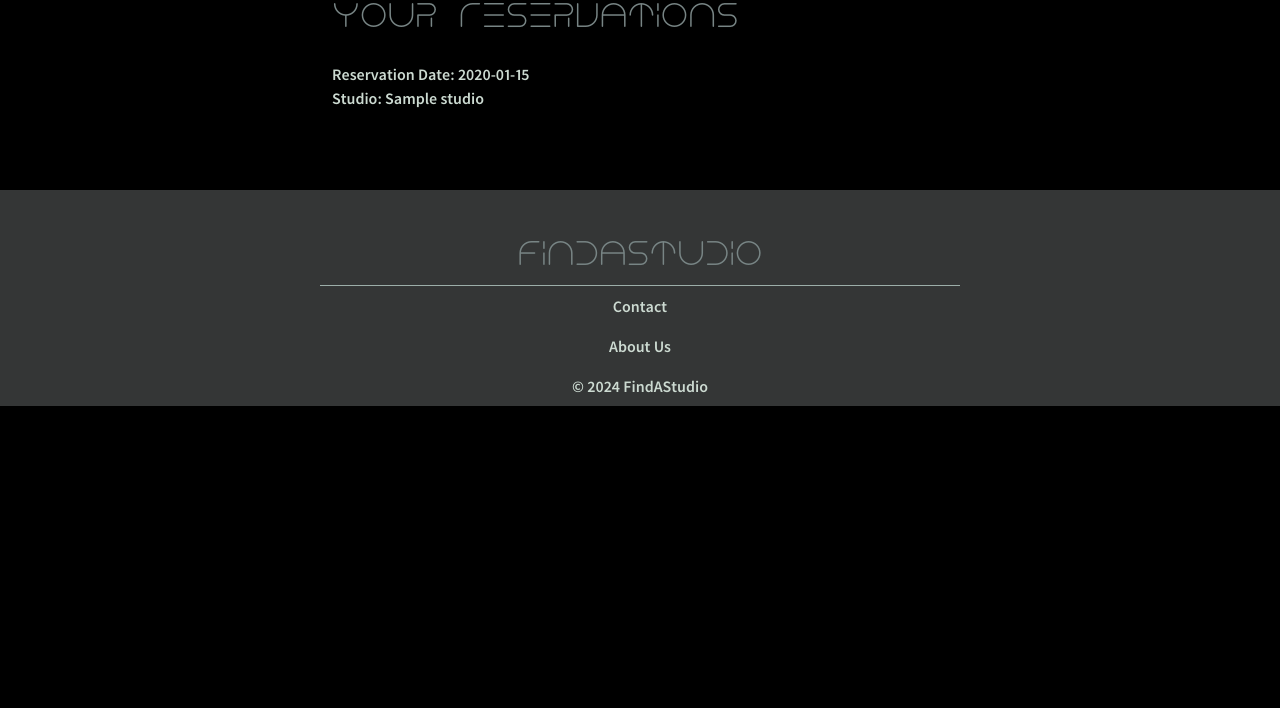
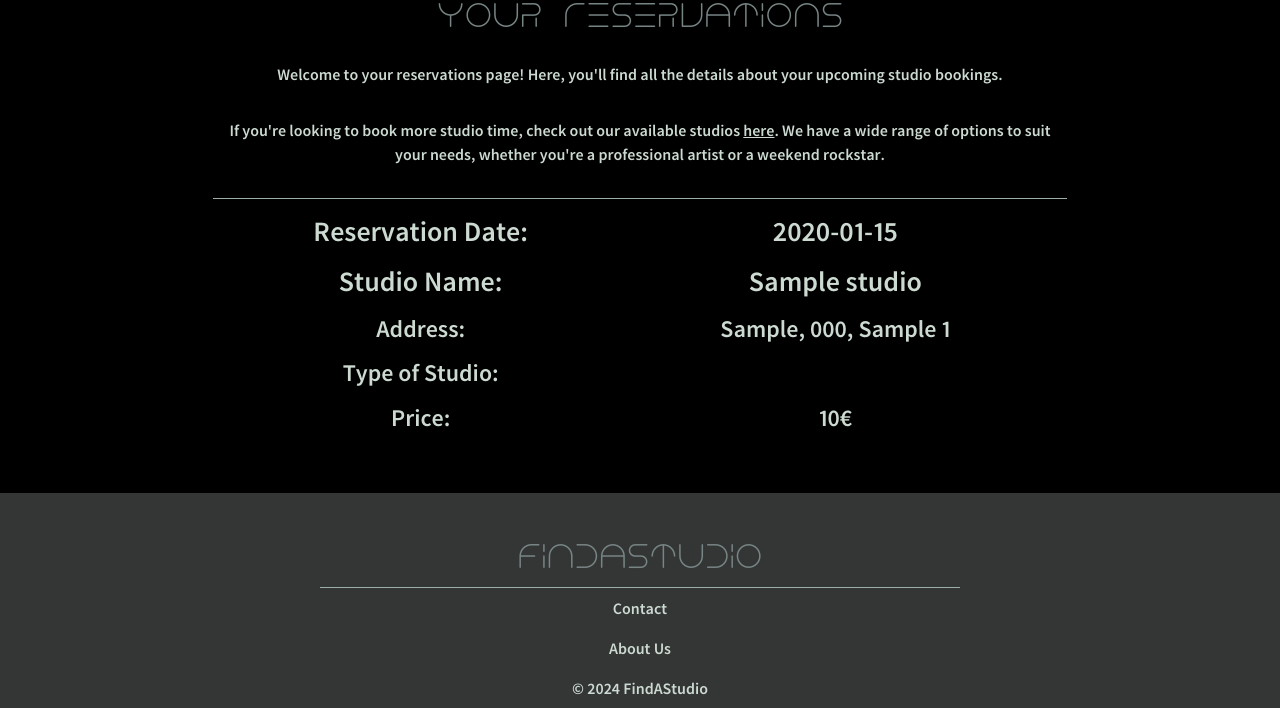
Before and after one commit to DataScientists04/findastudio_2024-10-27, a PHP site: page /FindAStudio/pages/MyReservations.php in a window 1280 px wide. Shown: the part 164-872 px from the top of the page. Before the commit the page ends 570 px from the top, so only its background shows below. Run offline with PHP 8.4, Linux system fonts and the light colour scheme; the visitor is signed in with stand-in values (Sample User, id 1); tables that the repository leaves empty hold one stand-in row (values such as "Sample post").

Commit message:
My Reservation V2

```diff
--- a/pages/MyReservations.php
+++ b/pages/MyReservations.php
@@ -20,14 +20,18 @@ include_once $_SERVER['DOCUMENT_ROOT'] . "/FindAStudio/php/ConnectDB.php";
     <?php include_once $_SERVER['DOCUMENT_ROOT'] . "/FindAStudio/pages/navbar.php"; ?>
 
     <div class="row">
-      <div class="col-md-3">
+      <div class="col-md-2">
       </div>
-      <div class="col-md-6">
+      <div class="col-md-8 text-center">
         <h2 class="pb-3">Your Reservations</h2>
+        <p class="pb-3">Welcome to your reservations page! Here, you'll find all the details about your upcoming studio bookings.</p>
+        <p class="pb-3">If you're looking to book more studio time, check out our available studios <a href="/FindAStudio/pages/studioList.php"><u>here</u></a>.
+        We have a wide range of options to suit your needs, whether you're a professional artist or a weekend rockstar.
+        </p>
         <?php
         if (isset($_SESSION['UserID'])) {
           $UserID = $_SESSION['UserID'];
-          $query = "SELECT r.Reservation_Date, s.Studio_Name
+          $query = "SELECT r.Reservation_Date, s.Studio_name, s.City, s.Postal_code, s.Street, s.street_no, s.Type, s.Price
                     FROM reservation r
                     JOIN studio s ON r.StudioID = s.StudioID
                     WHERE r.UserID = ?
@@ -39,10 +43,73 @@ include_once $_SERVER['DOCUMENT_ROOT'] . "/FindAStudio/php/ConnectDB.php";
 
           if ($result->num_rows > 0) {
             while ($row = $result->fetch_assoc()) {
-              echo "<p class='pb-3'>Reservation Date: " . $row['Reservation_Date'] . "<br>Studio: " . $row['Studio_Name'] . "</p>";
+              $Studio_name = $row['Studio_name'];
+              $City = $row['City'];
+              $Postal_code = $row['Postal_code'];
+              $Street = $row['Street'];
+              $street_no = $row['street_no'];
+              $Type = $row['Type'];
+              $Price = $row['Price'];
+              $Reservation_Date = $row['Reservation_Date'];
+              ?>
+              <div class="row d-flex align-items-end border-top">
+                <div class="row pt-3 py-1">
+                  <div class="col-6">
+                    <?php echo "<h3>" . "Reservation Date: " . "</h3>"; ?>
+                  </div>
+                  <div class="col-6">
+                    <?php echo "<h3>" . $Reservation_Date . "</h3>"; ?>
+                  </div>
+                </div>
+
+                <div class="row py-1">
+                  <div class="col-6">
+                    <?php echo "<h3>" . "Studio Name: " . "</h3>"; ?>
+                  </div>
+                  <div class="col-6">
+                    <?php echo "<h3>" . $Studio_name . "</h3>"; ?>
+                  </div>
+                </div>
+
+                <div class="row py-1">
+                  <div class="col-6">
+                    <?php echo "<h4>" . "Address: " . "</h4>"; ?>
+                  </div>
+                  <div class="col-6">
+                    <?php echo "<h4>" . $City . ", " . $Postal_code . ", " . $Street . " " . $street_no . "</h4>"; ?>
+                  </div>
+                </div>
+
+                <div class="row py-1">
+                  <div class="col-6">
+                    <?php echo "<h4>" . "Type of Studio: " . "</h4>"; ?>
+                  </div>
+                  <div class="col-6">
+                    <?php echo "<h4>" . $Type . "</h4>"; ?>
+                  </div>
+                </div>
+
+                <div class="row py-1">
+                  <div class="col-6">
+                    <?php echo "<h4>" . "Price: " . "</h4>"; ?>
+                  </div>
+                  <div class="col-6">
+                    <?php echo "<h4>" . $Price . "€" . "</h4>"; ?>
+                  </div>
+                </div>
+              </div>
+              <?php
             }
           } else {
-            echo "<p class='pb-3'>You have no reservations.</p>";
+            ?>
+            <div class="row d-flex align-items-end border-top">
+              <div class="row pt-3 py-1" style="height: 25vh;">
+                <div class="col-12">
+                  <h2>You currently have no reservations</h2>
+                </div>
+              </div>
+            </div>
+            <?php
           }
 
           $stmt->close();
@@ -54,7 +121,7 @@ include_once $_SERVER['DOCUMENT_ROOT'] . "/FindAStudio/php/ConnectDB.php";
       }
         ?>
       </div>
-      <div class="col-md-3">
+      <div class="col-md-2">
       </div>
     </div>
 
```
